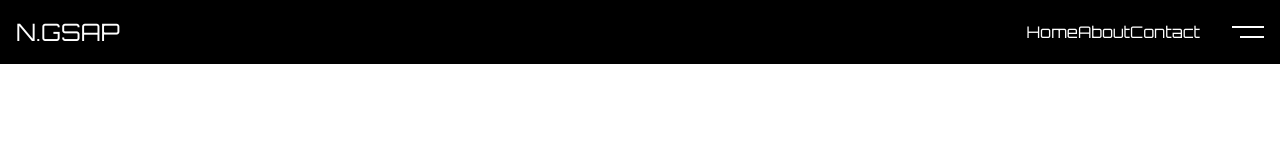
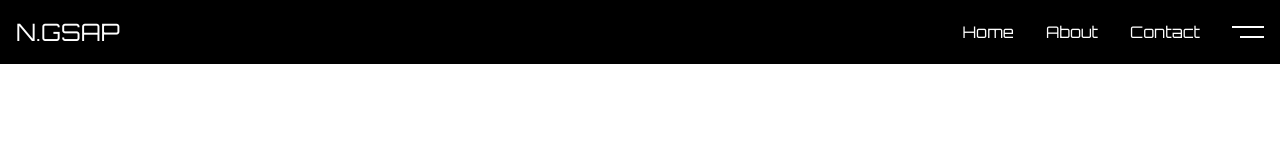
Before and after one commit to HassanMostafaa/gsap-practice, a Next.js app: page /about in a window 1280 px wide. Shown: the top 160 px of the page. Built offline with nearby package versions, Linux system fonts and the light colour scheme.

Commit message:
menu link space fix

```diff
--- a/components/header-nav/HeaderNav.tsx
+++ b/components/header-nav/HeaderNav.tsx
@@ -14,7 +14,7 @@ export const HeaderNav = () => {
       <div className="flex justify-between items-center p-4 contain bg-black text-white">
         <div className="text-2xl">N.GSAP</div>
         <div className="flex gap-8 items-center">
-          <span className="max-md:hidden">
+          <span className="max-md:hidden flex gap-8">
             <Link href="/">Home</Link>
             <Link href="/about">About</Link>
             <Link href="/contact">Contact</Link>
```
